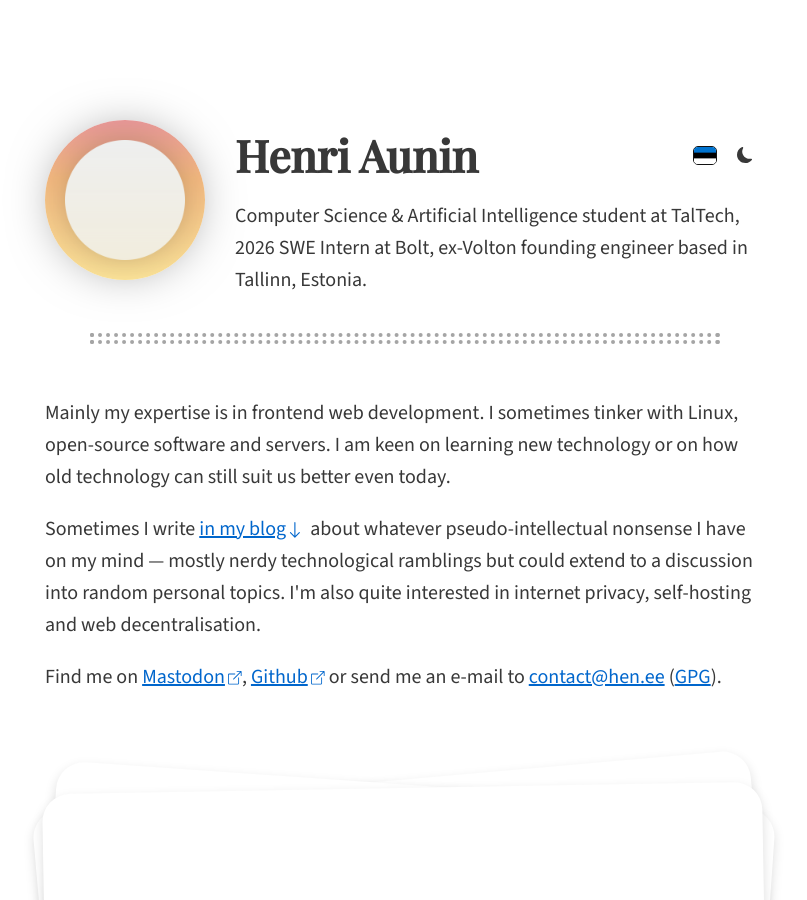
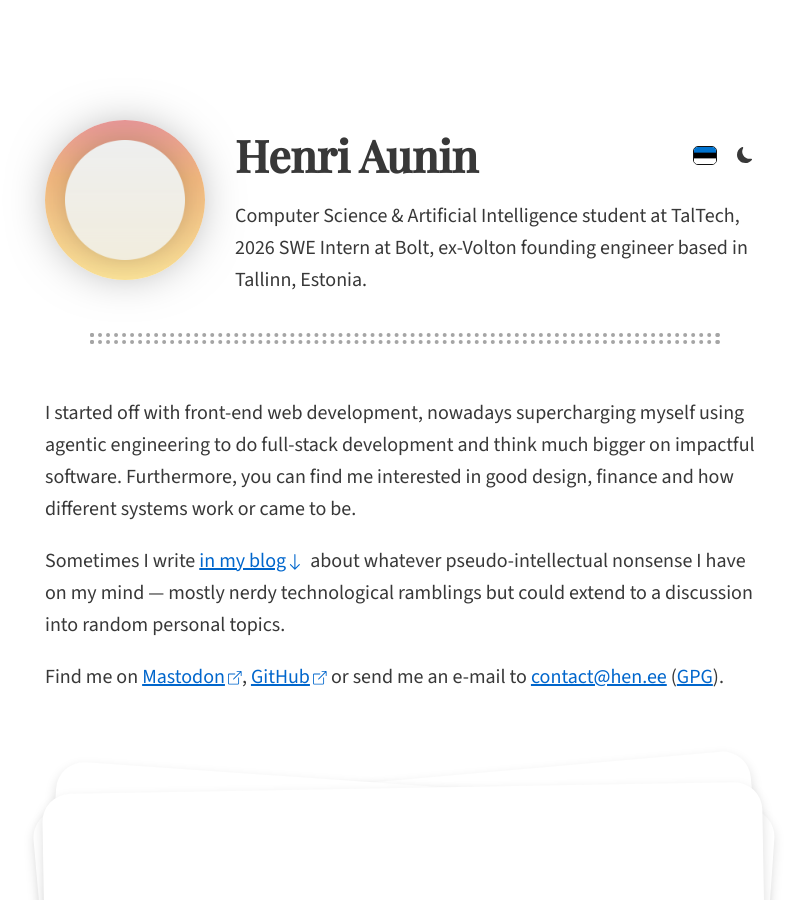
Before and after one commit to tenseoverflow/hen.ee, a Jekyll site: the page built from index.html, in a window 1280 px wide and 900 px high. Shown: the whole window, without its empty margins (235-1042 px from the left). Built offline with Jekyll 4.4.1, drawn with Linux system fonts in a browser that asks for light colours.

Commit message:
Update _config.yml (via Pages CMS)

```diff
--- a/_config.yml
+++ b/_config.yml
@@ -7,27 +7,29 @@ url: https://hen.ee
 permalink: /:title/
 lang: en-US
 timezone: Europe/London
-aboutme-text: <p>Mainly my expertise is in frontend web development. I sometimes
-  tinker with Linux, open-source software and servers. I am keen on learning new
-  technology or on how old technology can still suit us better even
-  today.</p><p>Sometimes I write <a class="down" href="#recents">in my blog</a>
+aboutme-text: <p>I started off with front-end web development, nowadays
+  supercharging myself using agentic engineering to do full-stack development
+  and think much bigger on impactful software. Furthermore, you can find me
+  interested in good design, finance and how different systems work or came to
+  be.</p><p>Sometimes I write <a class="down" href="#recents">in my blog</a>
   about whatever pseudo-intellectual nonsense I have on my mind — mostly nerdy
   technological ramblings but could extend to a discussion into random personal
-  topics. I'm also quite interested in internet privacy, self-hosting and web
-  decentralisation.</p><p>Find me on <a rel="me" class="outside"
+  topics.</p><p>Find me on <a rel="me" class="outside"
   href="https://mastodon.social/@henriaunin">Mastodon</a>, <a rel="me"
-  class="outside" href="https://github.com/tenseoverflow">Github</a> or send me
+  class="outside" href="https://github.com/tenseoverflow">GitHub</a> or send me
   an e-mail to <a rel="me" href="mailto:contact@hen.ee">contact@hen.ee</a> (<a
   href="https://hen.ee/hen.asc">GPG</a>).</p>
 aboutme-est: Informaatika ja tehisintellekti tudeng TalTechis, 2026
   tarkvaraarendaja praktikant Boltis, endine tarkvaraarendaja Voltonis
-aboutme-text-est: <p>Tegelen peamiselt veebidisaini ja -arendusega. Vahest ka
-  <em>open-source</em> tarkvaraga ning Linuxiga.</p><p>Vahest kirjutan <a
-  class="down" href="#recents">blogisse</a> midagi huvitavat. Peamiselt inglise
-  keeles, aga kui jõuan, siis ka eesti keeles.</p><p>Jälgi mind <a
-  class="outside" href="https://mastodon.social/@henriaunin">Mastodonis</a>, <a
-  class="outside" href="https://github.com/tenseoverflow">Githubis</a> või saada
-  e-mail <a href="mailto:contact@hen.ee">contact@hen.ee</a> (<a
+aboutme-text-est: <p>Tegelen peamiselt veebidisaini ja -arendusega, kuid ei
+  piirdu sellega. Huvitab ka <em>open-source</em> tarkvara, Linux, hea kasutaja
+  disain, finantsteemad ja kuidas erinevad süsteemid toimivad.</p><p>Vahest
+  kirjutan <a class="down" href="#recents">blogisse</a> midagi huvitavat.
+  Peamiselt inglise keeles, aga vahest tunde järgi ka eesti keeles.</p><p>Jälgi
+  mind <a class="outside"
+  href="https://mastodon.social/@henriaunin">Mastodonis</a>, <a class="outside"
+  href="https://github.com/tenseoverflow">GitHubis</a> või saada e-mail <a
+  href="mailto:contact@hen.ee">contact@hen.ee</a> (<a
   href="https://hen.ee/hen.asc">GPG</a>).</p>
 author: Henri Aunin
 social:
```
